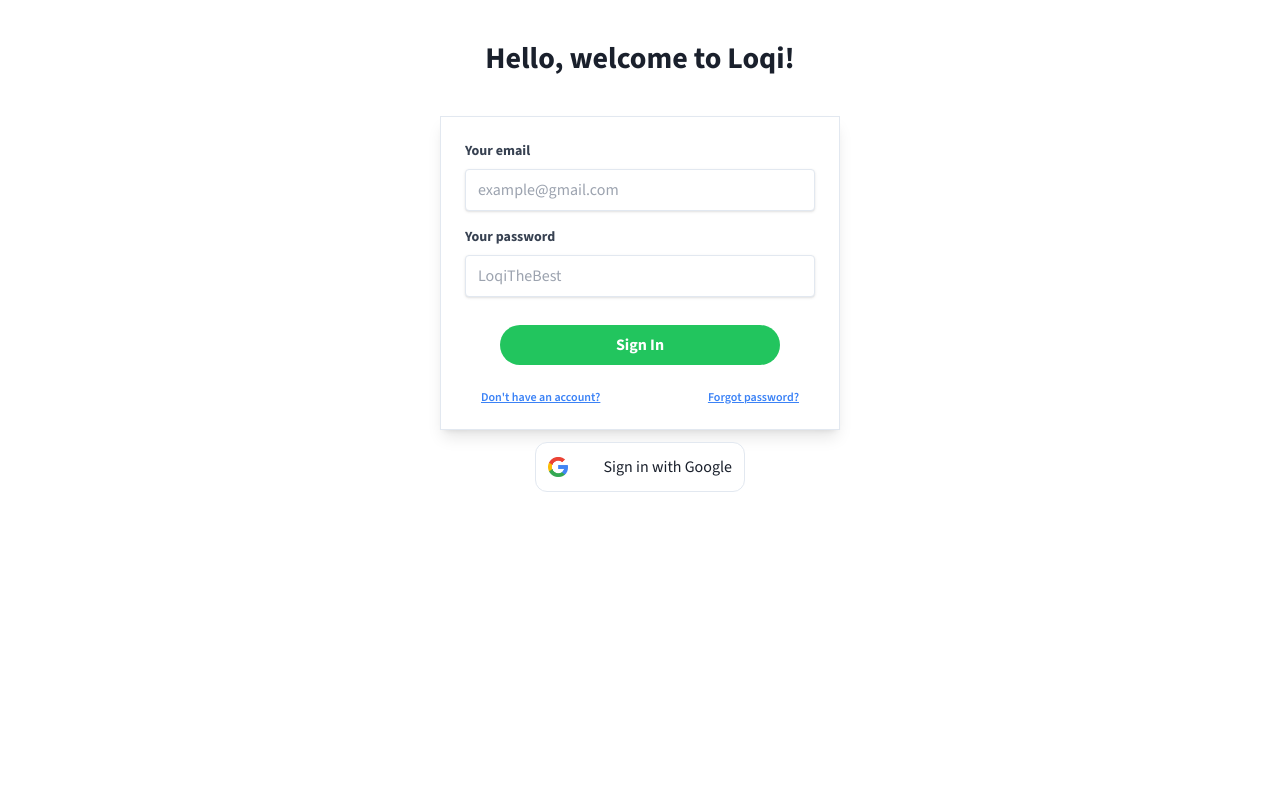
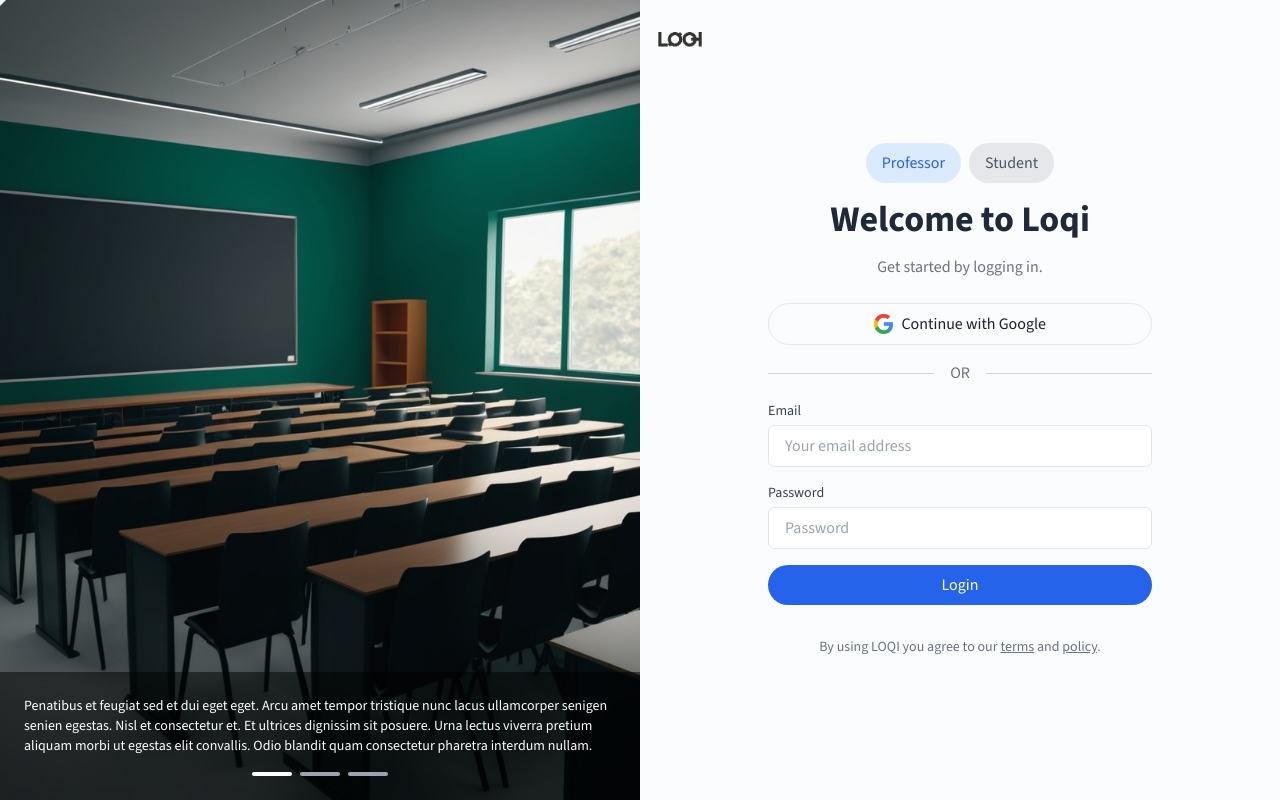
Before and after one commit to viLoqi/neo_client, a Next.js app: page /login in a window 1280 px wide. Built offline with nearby package versions, Linux system fonts and the light colour scheme.

Commit message:
add login page

```diff
--- a/app/(public)/login/page.tsx
+++ b/app/(public)/login/page.tsx
@@ -1,5 +1,6 @@
-"use client"
+"use client";
 import Image from "next/image";
+import { useState } from "react";
 import Link from 'next/link';
 import { useRouter } from 'next/navigation';
 
@@ -8,65 +9,111 @@
 import useGoogleProvider from "@/hooks/useGoogleProvider";
 
 const LoginPage = () => {
-    const { push } = useRouter();
-
+    const router = useRouter();
     const googleProvider = useGoogleProvider();
 
     const signInWithGoogle = async () => {
-        const result = await signInWithPopup(auth, googleProvider);
-        console.log(`${result.user.email} has logged in, redirecting to /app`);
-        push("/app")
-    }
+        try {
+            const result = await signInWithPopup(auth, googleProvider);
+            console.log(`${result.user.email} has logged in, redirecting to /app`);
+            router.push("/app");
+        } catch (error) {
+            console.error("Error signing in with Google: ", error);
+        }
+    };
+    const [selectedRole, setSelectedRole] = useState("Professor");
+
+    const handleRoleClick = (role:string) => {
+        setSelectedRole(role);
+    };
 
     return (
-        <div className='flex flex-col items-center'>
-            <h1 className='font-bold text-3xl p-10'>Hello, welcome to Loqi!</h1>
-            {/* Login box */}
-            <form className='mb-3 bg-white shadow-lg'>
-                <div className='flex flex-col w-[400px] border pt-6 px-6'>
-                    {/* email */}
-                    <div className='mb-4'>
-                        <label className='block text-gray-700 text-sm font-bold mb-2'>Your email</label>
-                        <input className='shadow appearance-none border rounded w-full py-2 px-3 text-gray-700 focus:outline-none' id='email' type='email' placeholder='example@gmail.com' />
-                    </div>
-                    {/* password */}
-                    <div className='mb-4'>
-                        <label className='block text-gray-700 text-sm font-bold mb-2'>Your password</label>
-                        <input className='shadow appearance-none border rounded w-full py-2 px-3 text-gray-700 mb-3 focus:outline-none' id='password' type='password' placeholder='LoqiTheBest' />
-                    </div>
-                    {/* Sign in button */}
-                    <div className='flex justify-center'>
-                        <button className=' bg-green-500 hover:bg-green-700 text-white font-bold py-2 w-4/5 rounded-full focus:outline-none' type='button'>
-                            Sign In
-                        </button>
-                    </div>
-                    {/* Sign up, forgot password */}
-                    <div className='flex items-center justify-between py-6 px-4 font-semibold text-xs text-blue-500'>
-                        <Link href={'/signup'} className='hover:text-blue-800'>
-                            <u>Don&apos;t have an account?</u>
-                        </Link>
-                        <a className='hover:text-blue-800' href='#'>
-                            <u>
-                                Forgot password?
-                            </u>
-                        </a>
+        <div className="flex min-h-screen">
+            {/* Left Section */}
+            <div className="w-1/2 bg-cover bg-center relative" style={{ backgroundImage: "url('/classroom.jpeg')" }}>
+                <div className="absolute bottom-0 left-0 p-6 text-white bg-black bg-opacity-50">
+                    <p className="text-sm">
+                        Penatibus et feugiat sed et dui eget eget. Arcu amet tempor tristique nunc lacus
+                        ullamcorper senigen senien egestas. Nisl et consectetur et. Et ultrices dignissim sit posuere.
+                        Urna lectus viverra pretium aliquam morbi ut egestas elit convallis. Odio blandit quam
+                        consectetur pharetra interdum nullam.
+                    </p>
+                    <div className="flex justify-center mt-4">
+                        <div className="h-1 w-10 bg-white mx-1 rounded-full"></div>
+                        <div className="h-1 w-10 bg-gray-400 mx-1 rounded-full"></div>
+                        <div className="h-1 w-10 bg-gray-400 mx-1 rounded-full"></div>
                     </div>
                 </div>
-            </form>
-            {/* Login with Google */}
-            {/* <div className='border p-3 rounded-xl hover:bg-gray-200'> */}
-            <button className='flex border p-3 rounded-xl bg-white hover:bg-gray-200 items-center w-[210px] justify-between' onClick={signInWithGoogle}>
-                <Image
-                    src={'/google-logo.png'}
-                    alt='google logo'
-                    width={20}
-                    height={20}
-                />
-                Sign in with Google
-            </button>
-            {/* </div> */}
+            </div>
+
+            {/* Right Section */}
+            <div className="w-1/2 flex flex-col justify-center p-8 bg-[#FBFCFD] relative">
+                {/* Navbar */}
+                <div className="absolute top-0 left-0 right-0 p-4 z-10">
+                    <div className="flex justify-between items-center">
+                        <img src="/loqi.png" alt="Logo" className="h-12" />
+                        {/* <Link href="/login">
+                            <span className="text-gray-600 hover:text-gray-900">Login</span>
+                        </Link> */}
+                    </div>
+                </div>
+
+                {/* Main content */}
+                <div className="">
+                    <div className="mb-8 max-w-sm mx-auto">
+                        <div className="flex justify-center mb-4">
+                        <button
+                            onClick={() => handleRoleClick("Professor")}
+                            className={`px-4 py-2 mr-2 rounded-full ${
+                            selectedRole === "Professor"
+                                ? "bg-blue-100 text-blue-600"
+                                : "bg-gray-200 text-gray-600"
+                            }`}
+                        >
+                            Professor
+                        </button>
+                        <button
+                            onClick={() => handleRoleClick("Student")}
+                            className={`px-4 py-2 rounded-full ${
+                            selectedRole === "Student"
+                                ? "bg-blue-100 text-blue-600"
+                                : "bg-gray-200 text-gray-600"
+                            }`}
+                        >
+                            Student
+                        </button>
+                        </div>
+                        <h1 className="text-center text-4xl font-bold text-gray-800 mb-4">Welcome to Loqi</h1>
+                        <p className="text-base text-center text-gray-500 mb-6">Get started by logging in.</p>
+                        <button
+                            onClick={signInWithGoogle}
+                            className="w-full py-2 mb-4 border rounded-full flex items-center justify-center hover:bg-[#E4E9ED] transition duration-300"
+                        >
+                            <img src="/google-logo.png" alt="Google Logo" className="h-5 mr-2" />
+                            Continue with Google
+                        </button>
+                        <div className="flex items-center mb-4">
+                            <hr className="flex-grow border-gray-300" />
+                            <span className="mx-4 text-gray-500">OR</span>
+                            <hr className="flex-grow border-gray-300" />
+                        </div>
+                        <div>
+                            <label htmlFor="email" className="block text-sm text-gray-700 mb-1">Email</label>
+                            <input id="email" type="email" className="w-full py-2 px-4 border rounded-md mb-4" placeholder="Your email address" />
+                        </div>
+                        <div>
+                            <label htmlFor="password" className="block text-sm text-gray-700 mb-1">Password</label>
+                            <input id="password" type="password" className="w-full py-2 px-4 border rounded-md mb-4" placeholder="Password" />
+                        </div>
+                        <button className="w-full py-2 bg-blue-600 text-white rounded-full hover:bg-blue-700 transition duration-300" >Login</button>
+                    </div>
+                    <p className="text-sm text-gray-500 text-center">
+                        By using LOQI you agree to our <Link href="/terms"><span className="underline">terms</span></Link> and <Link href="/privacy"><span className="underline">policy</span></Link>.
+                    </p>
+                </div>
+            </div>
         </div>
-    )
+    );
 }
 
-export default LoginPage
+export default LoginPage;
--- a/components/Navbar.tsx
+++ b/components/Navbar.tsx
@@ -70,9 +70,9 @@
       </div>
       <div className="flex items-center gap-4">
         <Link href="/signup" passHref>
-          <span className="cursor-pointer text-blue-600 bg-transparent rounded-full transition-all duration-300 hover:text-lg hover:scale-105">
+          {/* <span className="cursor-pointer text-blue-600 bg-transparent rounded-full transition-all duration-300 hover:text-lg hover:scale-105">
             Sign Up
-          </span>
+          </span> */}
         </Link>
         <Link href="/login" passHref>
           <button className="py-2 px-6 bg-blue-600 text-white rounded-full transition transform duration-300 hover:bg-blue-700 hover:shadow-lg hover:scale-105">
```
Also changed, not shown: public/classroom.jpeg (added).
